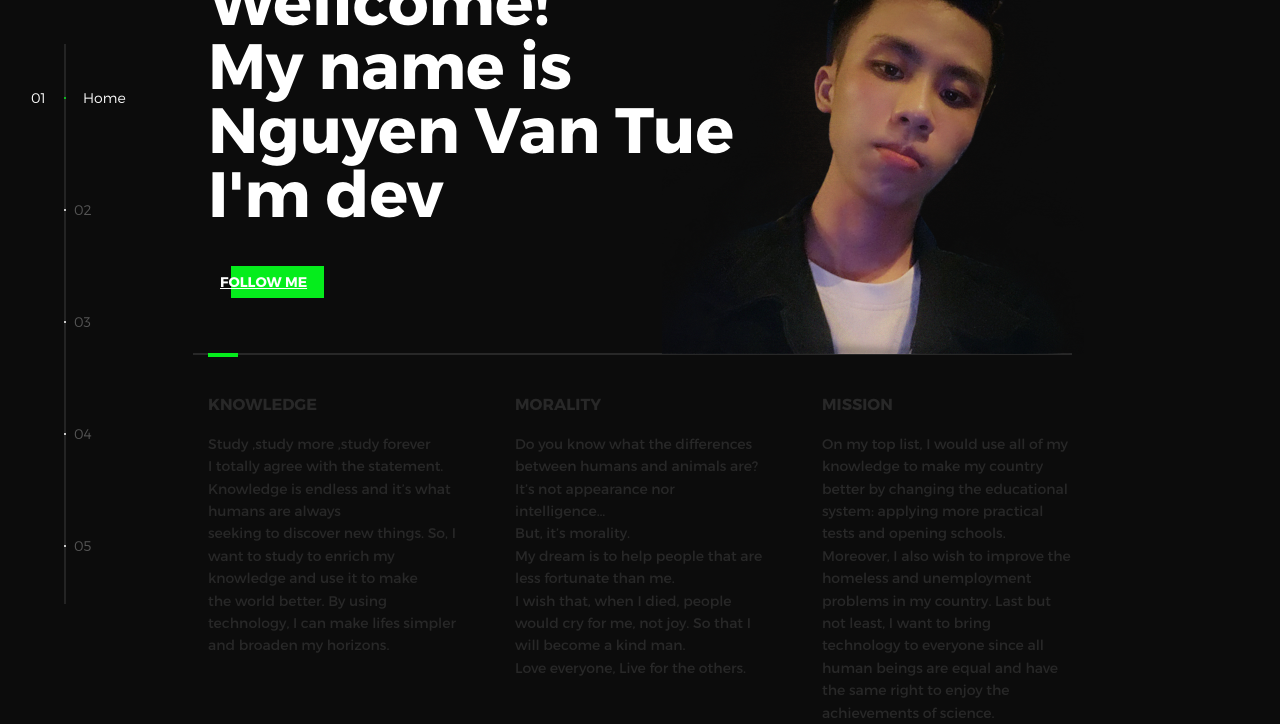
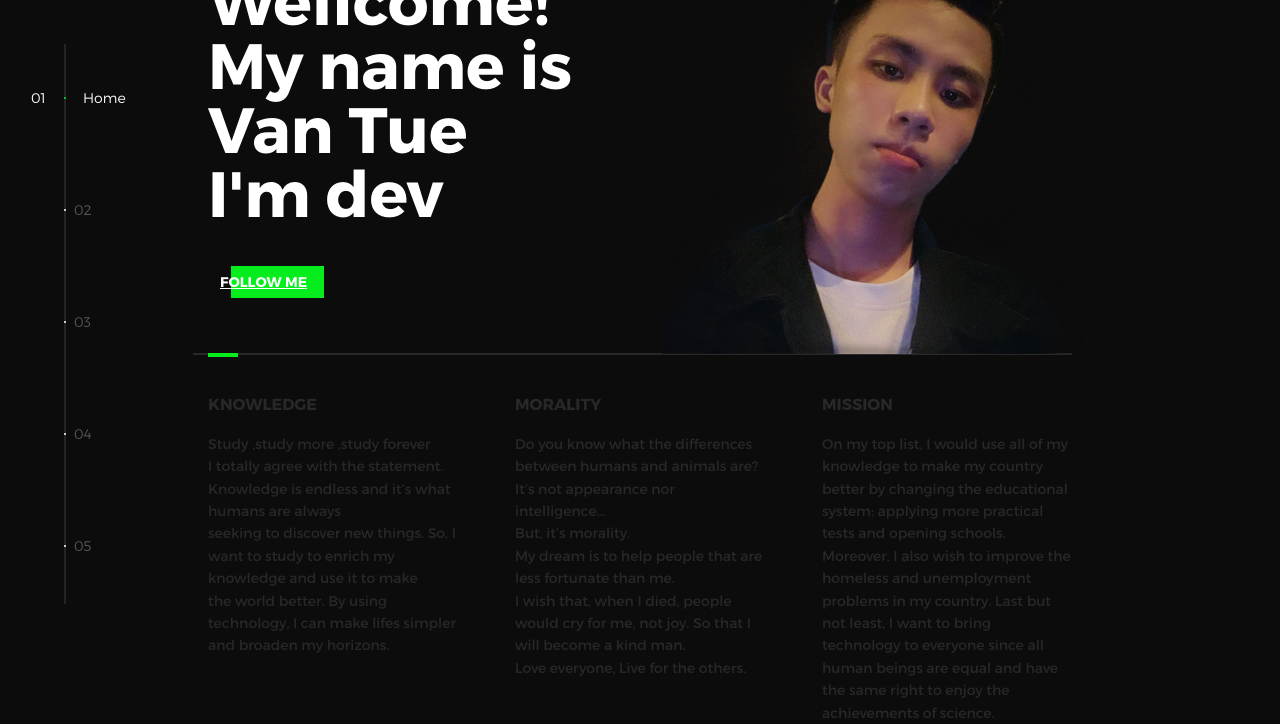
Before and after one commit to nvtuehcmus/cv, a plain HTML site: page index.html in a window 1280 px wide. Shown: the part 76-800 px from the top of the page. Drawn offline with nearby package versions, Linux system fonts and the light colour scheme.

Commit message:
rename van tue

```diff
--- a/index.html
+++ b/index.html
@@ -46,7 +46,7 @@
           <li class="l-section section section--is-active">
             <div class="intro">
               <div class="intro--banner">
-                <h1>Wellcome!<br>My name is<br>Nguyen Van Tue<br>I'm dev</h1>
+                <h1>Wellcome!<br>My name is<br>Van Tue<br>I'm dev</h1>
                 <button class="cta"><a style="color: #fff;" href="https://www.facebook.com/nvtuehcmus" target="_blank" rel="nofollow">follow me</a>
                   <g transform="translate(0.000000,118.000000) scale(0.100000,-0.100000)">
                     <path d="M870,1167c-34-17-55-57-46-90c3-15,81-100,194-211l187-185l-565-1c-431,0-571-3-590-13c-55-28-64-94-18-137c21-20,33-20,597-20h575l-192-193C800,103,794,94,849,39c20-20,39-29,61-29c28,0,63,30,298,262c147,144,272,271,279,282c30,51,23,60-219,304C947,1180,926,1196,870,1167z"/>
```
